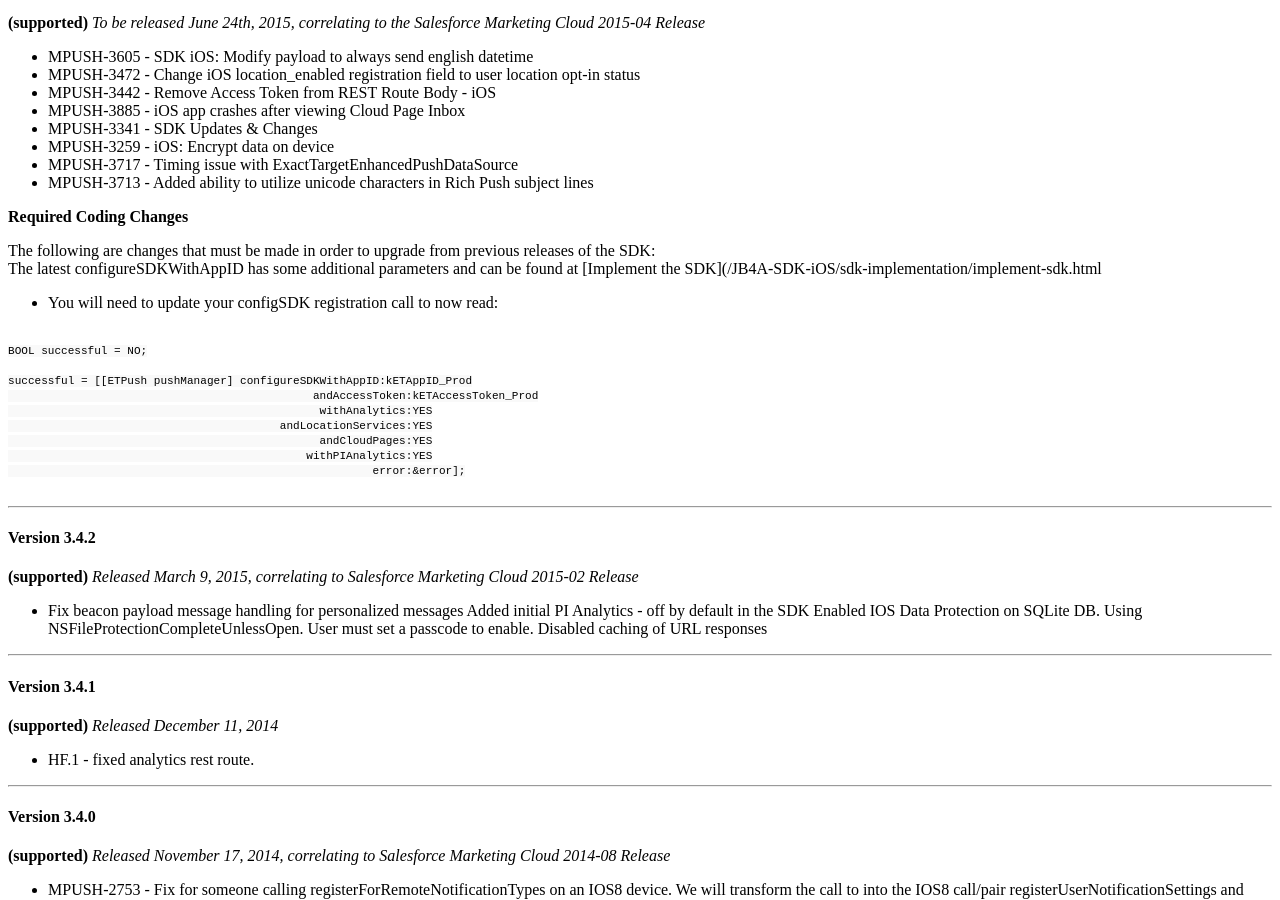
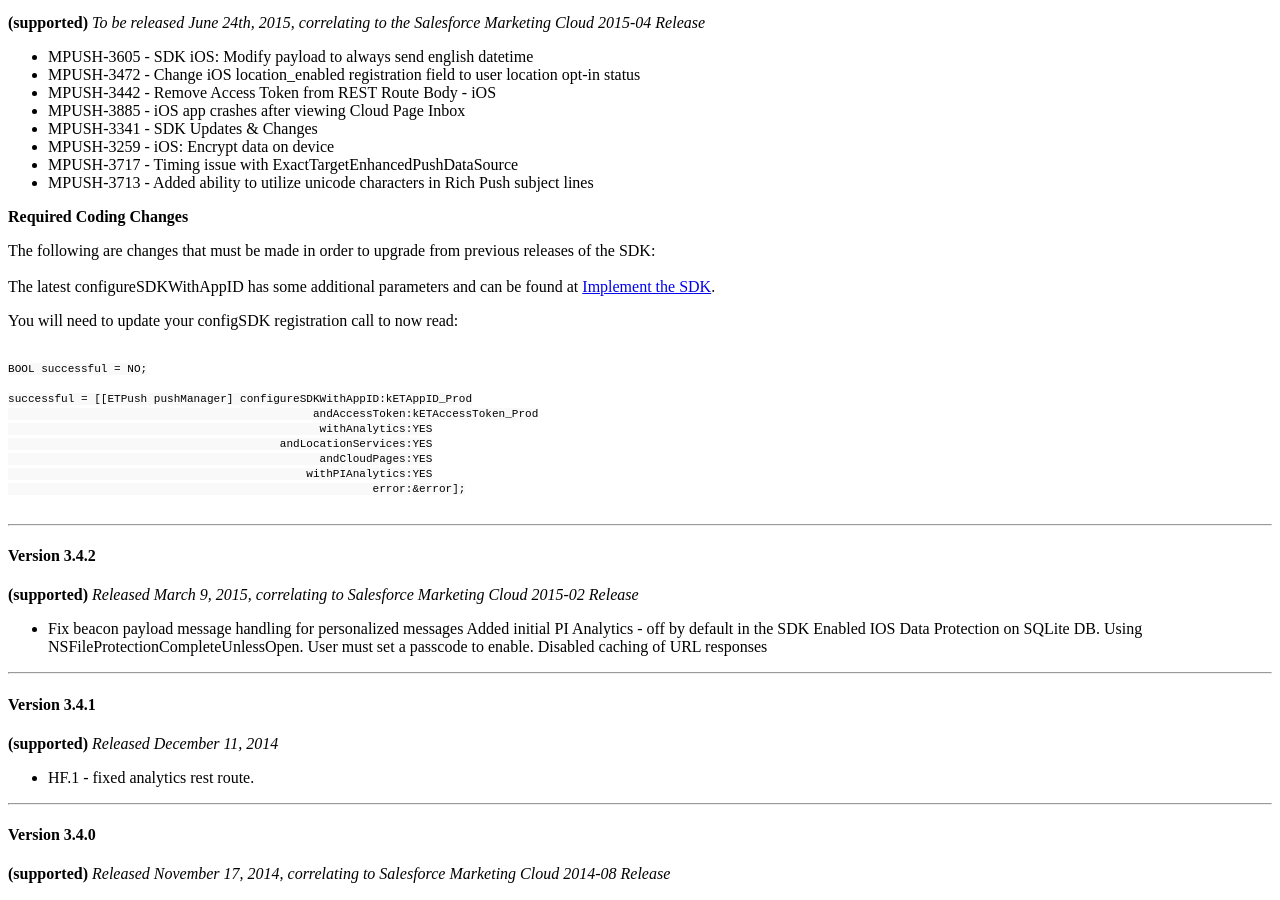
Before and after one commit to salesforce-marketingcloud/JB4A-SDK-iOS, a Jekyll site: the page built from index.md, in a window 1280 px wide and 900 px high, scrolled down 818 px. Built offline with Jekyll 4.4.1, drawn with Linux system fonts in a browser that asks for light colours; a style sheet for code colours, icons or effects is not loaded.

Commit message:
upload broken links to release
upload broken links to release

```diff
--- a/index.md
+++ b/index.md
@@ -26,9 +26,10 @@
 
 **Required Coding Changes**
 
-The following are changes that must be made in order to upgrade from previous releases of the SDK:<br/>
-The latest configureSDKWithAppID has some additional parameters and can be found at [Implement the SDK]({{ site.baseurl }}/sdk-implementation/implement-sdk.html
-* You will need to update your configSDK registration call to now read:
+The following are changes that must be made in order to upgrade from previous releases of the SDK:<br/><br/>
+The latest configureSDKWithAppID has some additional parameters and can be found at [Implement the SDK]({{ site.baseurl }}/sdk-implementation/implement-sdk.html).
+
+You will need to update your configSDK registration call to now read:
 
 ~~~
 
```
Also changed, not shown: _posts/2015-05-13-getting-started.md (+1 -1 lines).
